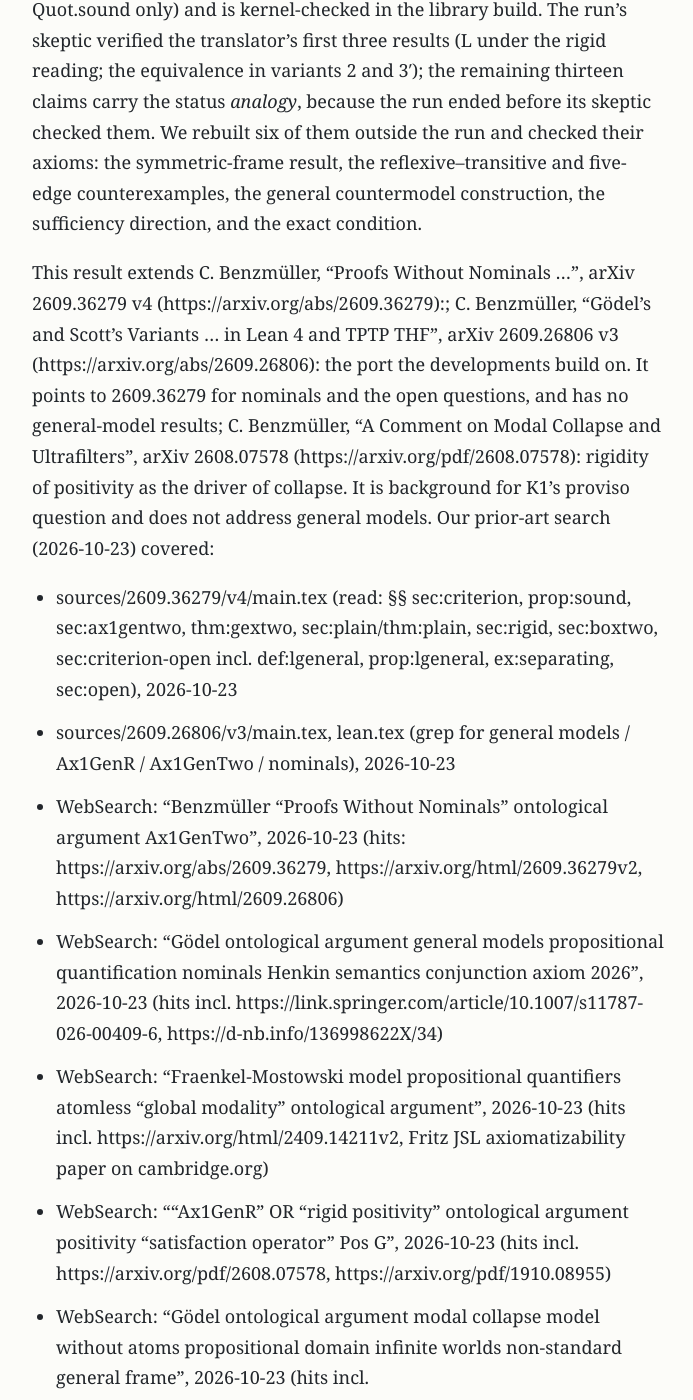
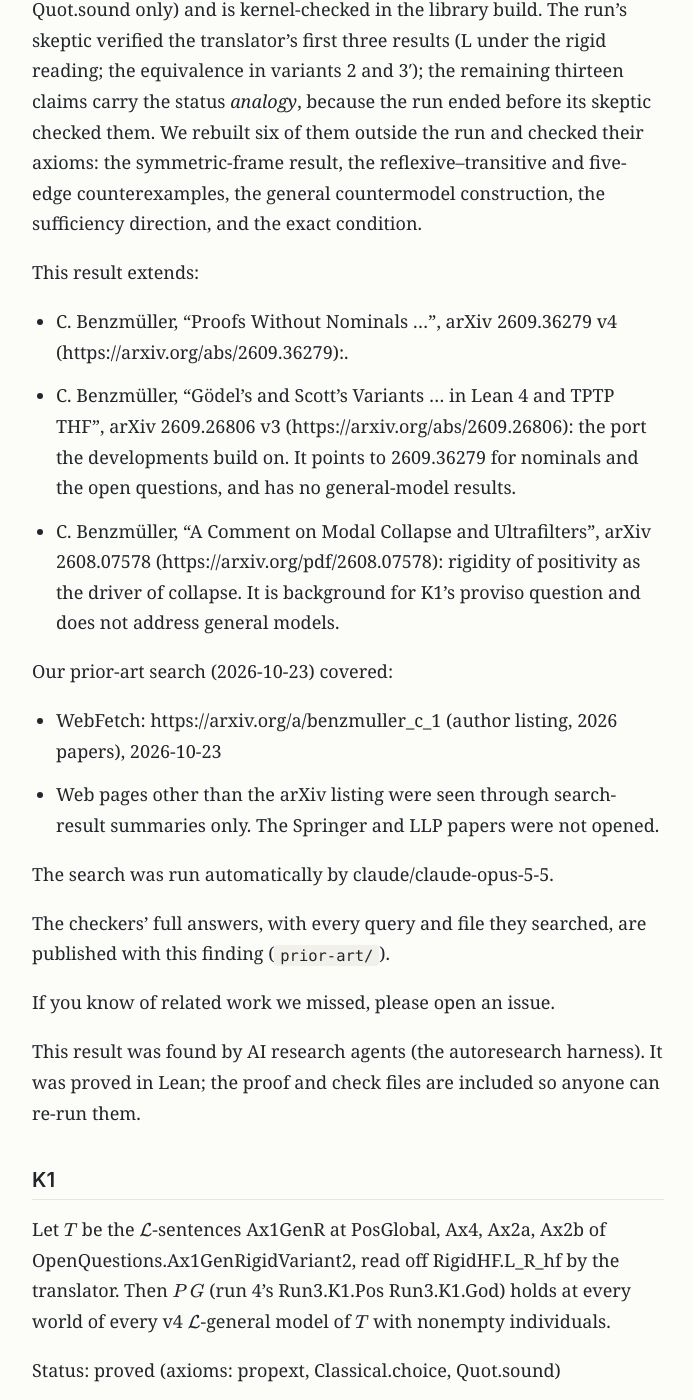
Before and after one commit to kodakodapa/autoresearch-findings, a Jekyll site: the page built from findings/ontological-proof-translation.md, in a window 1280 px wide and 1400 px high, scrolled down 1775 px. Shown: the whole window, without its empty margins (292-985 px from the left). Built offline with Jekyll 4.4.1, drawn with Linux system fonts in a browser that asks for light colours; some of the changed text lies outside the part shown.

Commit message:
Revise ontological-proof-translation: readable prior-art section

```diff
--- a/findings/ontological-proof-translation.md
+++ b/findings/ontological-proof-translation.md
@@ -59,19 +59,20 @@ the reflexive–transitive and five-edge counterexamples, the general countermod
 the sufficiency direction, and the exact condition.
 <!-- /owner-summary -->
 
-This result extends C. Benzmüller, "Proofs Without Nominals …", arXiv 2609.36279 v4 (https://arxiv.org/abs/2609.36279):; C. Benzmüller, "Gödel's and Scott's Variants … in Lean 4 and TPTP THF", arXiv 2609.26806 v3 (https://arxiv.org/abs/2609.26806): the port the developments build on. It points to 2609.36279 for nominals and the open questions, and has no general-model results; C. Benzmüller, "A Comment on Modal Collapse and Ultrafilters", arXiv 2608.07578 (https://arxiv.org/pdf/2608.07578): rigidity of positivity as the driver of collapse. It is background for K1's proviso question and does not address general models. Our prior-art search (2026-10-23) covered:
+This result extends:
 
-- sources/2609.36279/v4/main.tex (read: §§ sec:criterion, prop:sound, sec:ax1gentwo, thm:gextwo, sec:plain/thm:plain, sec:rigid, sec:boxtwo, sec:criterion-open incl. def:lgeneral, prop:lgeneral, ex:separating, sec:open), 2026-10-23
-- sources/2609.26806/v3/main.tex, lean.tex (grep for general models / Ax1GenR / Ax1GenTwo / nominals), 2026-10-23
-- WebSearch: "Benzmüller "Proofs Without Nominals" ontological argument Ax1GenTwo", 2026-10-23 (hits: https://arxiv.org/abs/2609.36279, https://arxiv.org/html/2609.36279v2, https://arxiv.org/html/2609.26806)
-- WebSearch: "Gödel ontological argument general models propositional quantification nominals Henkin semantics conjunction axiom 2026", 2026-10-23 (hits incl. https://link.springer.com/article/10.1007/s11787-026-00409-6, https://d-nb.info/136998622X/34)
-- WebSearch: "Fraenkel-Mostowski model propositional quantifiers atomless "global modality" ontological argument", 2026-10-23 (hits incl. https://arxiv.org/html/2409.14211v2, Fritz JSL axiomatizability paper on cambridge.org)
-- WebSearch: ""Ax1GenR" OR "rigid positivity" ontological argument positivity "satisfaction operator" Pos G", 2026-10-23 (hits incl. https://arxiv.org/pdf/2608.07578, https://arxiv.org/pdf/1910.08955)
-- WebSearch: "Gödel ontological argument modal collapse model without atoms propositional domain infinite worlds non-standard general frame", 2026-10-23 (hits incl. https://philpapers.org/archive/KOVMCI.pdf, https://apcz.umk.pl/LLP/article/view/55901)
+- C. Benzmüller, "Proofs Without Nominals …", arXiv 2609.36279 v4 (https://arxiv.org/abs/2609.36279):.
+- C. Benzmüller, "Gödel's and Scott's Variants … in Lean 4 and TPTP THF", arXiv 2609.26806 v3 (https://arxiv.org/abs/2609.26806): the port the developments build on. It points to 2609.36279 for nominals and the open questions, and has no general-model results.
+- C. Benzmüller, "A Comment on Modal Collapse and Ultrafilters", arXiv 2608.07578 (https://arxiv.org/pdf/2608.07578): rigidity of positivity as the driver of collapse. It is background for K1's proviso question and does not address general models.
+
+Our prior-art search (2026-10-23) covered:
+
 - WebFetch: https://arxiv.org/a/benzmuller_c_1 (author listing, 2026 papers), 2026-10-23
 - Web pages other than the arXiv listing were seen through search-result summaries only. The Springer and LLP papers were not opened.
 
 The search was run automatically by claude/claude-opus-5-5.
+
+The checkers' full answers, with every query and file they searched, are published with this finding (`prior-art/`).
 
 If you know of related work we missed, please open an issue.
 
@@ -497,3 +498,8 @@ Prior art: unchecked
 ## References
 
 1. <!-- cite:benzmueller2026nominals --> Benzm\"uller, Christoph. 2026. Proofs Without Nominals: G\"odel's Ontological Argument, its Shallow Embedding, and the Open Questions of the Monatshefte Notes. [Link](https://arxiv.org/abs/2609.36279v4)
+
+<!-- autoresearch:revisions -->
+## Revisions
+
+- 2026-10-24 — readable prior-art section
```
Also changed, not shown: _posts/2026-10-24-ontological-proof-translation.md (+14 -8 lines), claims/ontological-proof-translation/claim.md (+14 -8 lines), index.md (+1 -1 lines), README.md, claims/ontological-proof-translation/manifest.json, report/manifest.json, 5 other files.
